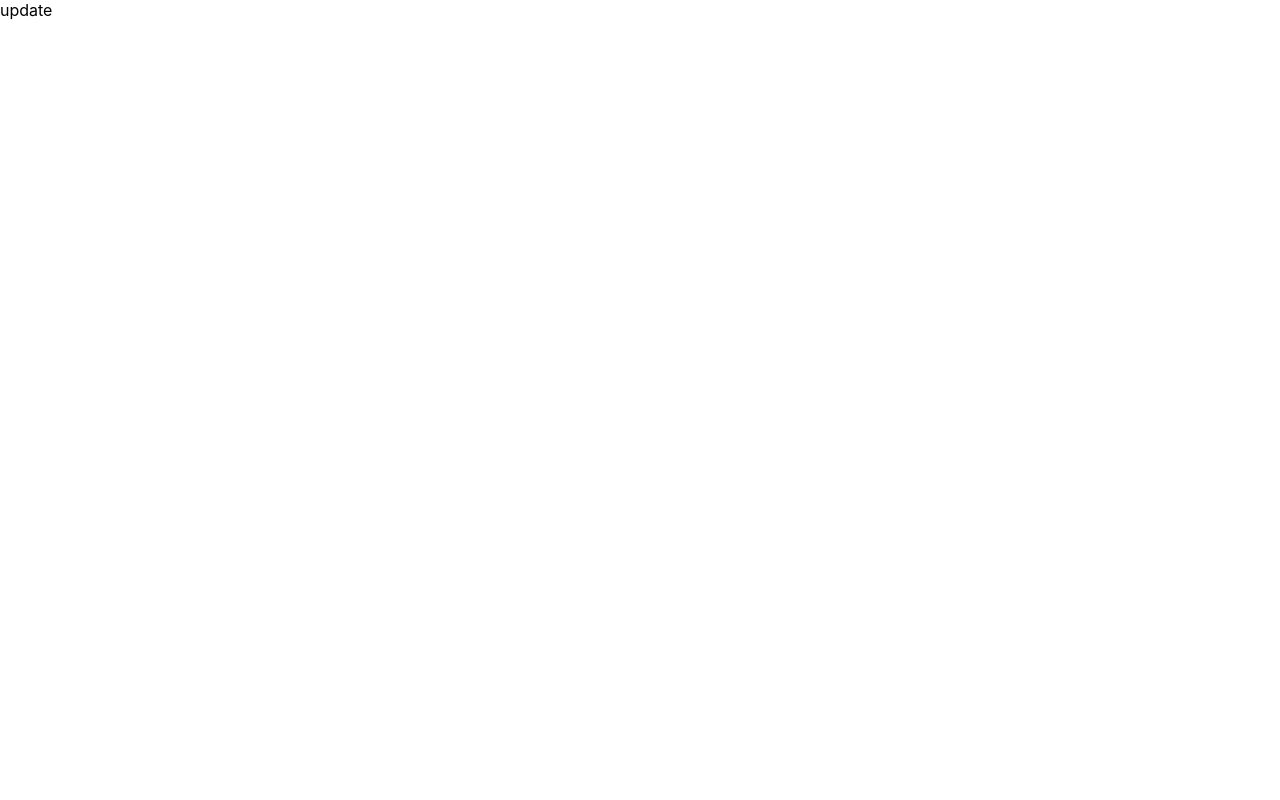
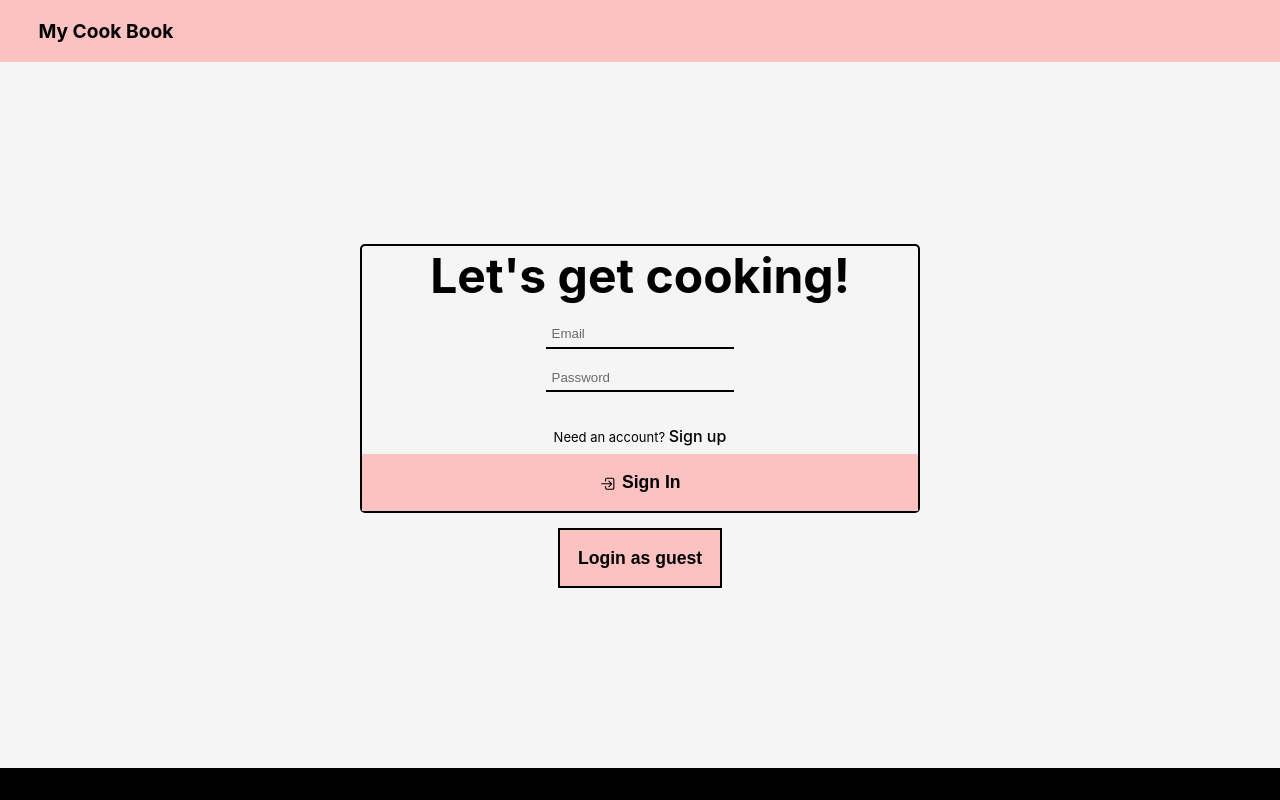
Before and after one commit to erikgalindo40/Full-Stack-Cook-Book-Front-End, a React (Create React App) app in the folder frontend/: page /Login in a window 1280 px wide. Built offline with nearby package versions, Linux system fonts and the light colour scheme.

Commit message:
install uuid and uninstall uuidv4

```diff
--- a/frontend/package.json
+++ b/frontend/package.json
@@ -1,7 +1,7 @@
 {
   "name": "frontend",
   "version": "0.1.0",
-  "homepage": "https://erikgalindo40.github.io/Full-Stack-Cook-Book-Front-End/",
+  "homepage": "https://erikgalindo40.github.io/Full-Stack-Cook-Book-Front-End/login",
   "private": true,
   "dependencies": {
     "@testing-library/jest-dom": "^5.16.5",
@@ -12,7 +12,7 @@
     "react-icons": "^4.8.0",
     "react-router-dom": "^6.8.2",
     "react-scripts": "5.0.1",
-    "uuidv4": "^6.2.13",
+    "uuid": "^9.0.0",
     "web-vitals": "^2.1.4"
   },
   "scripts": {
--- a/frontend/src/App.js
+++ b/frontend/src/App.js
@@ -9,8 +9,7 @@ import Footer from './components/Footer';
 function App() {
   return (
     <>
-    <p>update</p>
-    {/* <Router >
+    <Router >
     <div className="App">
       <Header />
       <Routes>
@@ -20,7 +19,7 @@ function App() {
       </Routes>
       <Footer />
     </div>
-    </Router> */}
+    </Router>
     </>
   );
 }
--- a/frontend/src/components/RecipeForm.jsx
+++ b/frontend/src/components/RecipeForm.jsx
@@ -20,6 +20,7 @@ function RecipeForm({ recipeEditInfo, setRecipeList }) {
 
     const onAddIngredient = (e) => {
         e.preventDefault()
+        debugger
         setIngredients(prevState=>(
             [...prevState, {unit:'',amount:'',name:'', id:v4()}]
         ))
```
Also changed, not shown: 1 other file (tests, documents, lock files or other folders).
